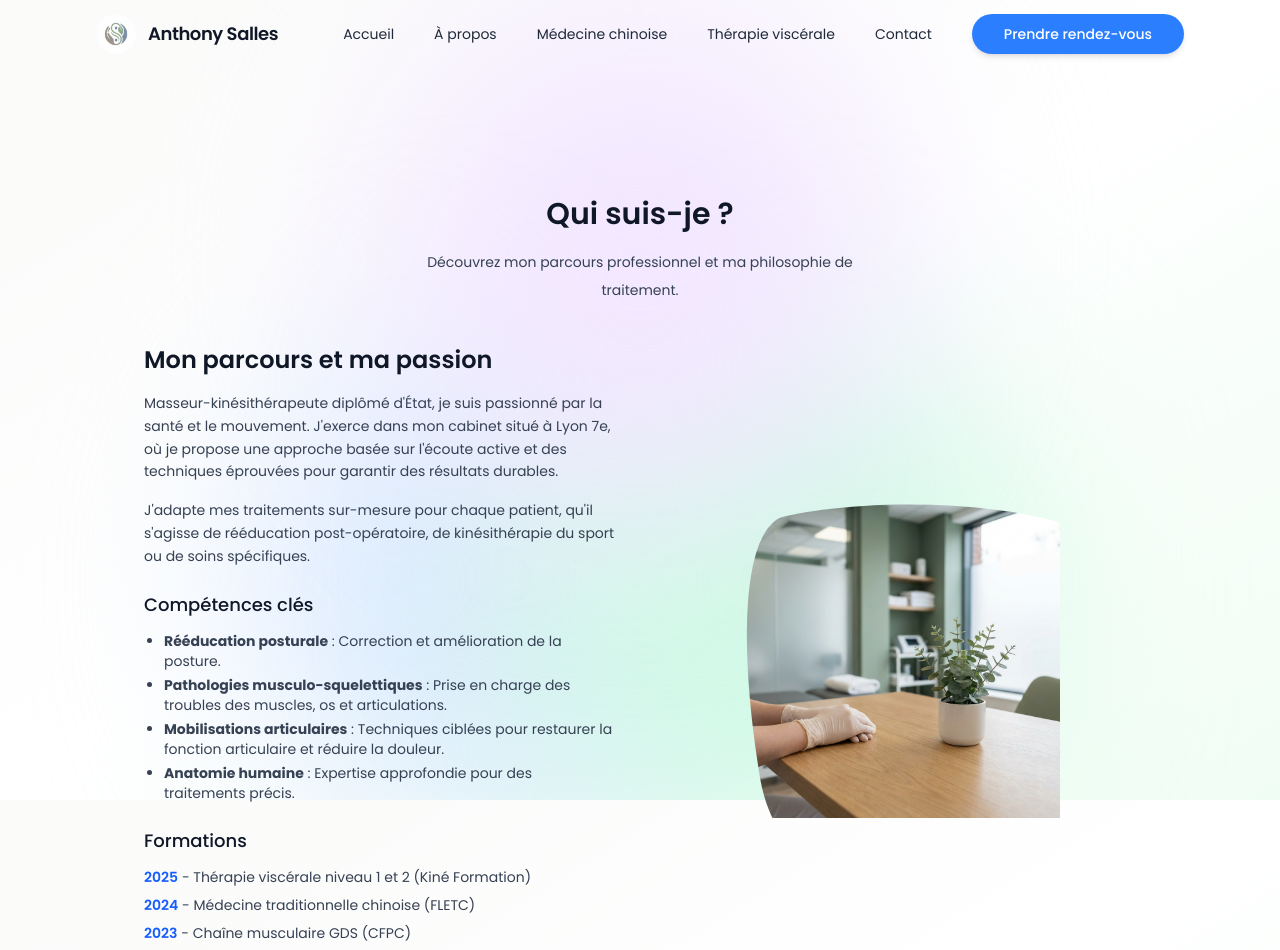
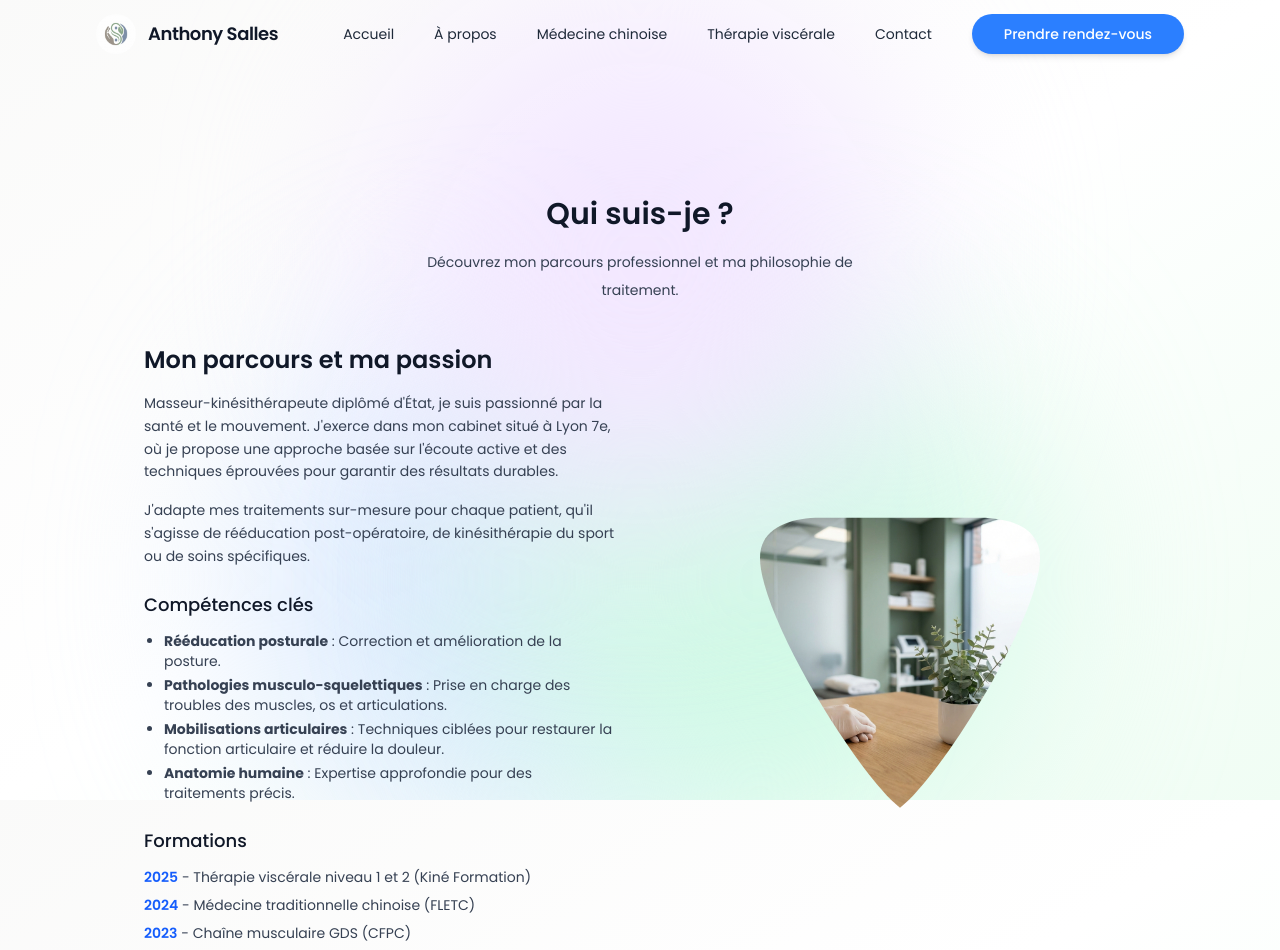
Before and after one commit to LTiollier/anthony-salles, a Next.js app: page /a-propos in a window 1280 px wide. Shown: the top 950 px of the page. Built offline with nearby package versions, Linux system fonts and the light colour scheme.

Commit message:
🎨 refine about page image shape to rounded triangle

```diff
--- a/sections/about-section.jsx
+++ b/sections/about-section.jsx
@@ -58,7 +58,7 @@ export default function AboutSection() {
                         height={400}
                         className="size-80 object-cover"
                         style={{
-                            clipPath: "path('M 40,20 C 120,0 280,0 360,40 C 400,100 380,320 280,380 C 180,440 40,400 20,280 C 0,160 0,40 40,20 Z')"
+                            clipPath: "path('M 160,310 C 120,280 20,120 20,60 C 20,30 50,20 80,20 L 240,20 C 270,20 300,30 300,60 C 300,120 200,280 160,310 Z')"
                         }}
                     />
                 </motion.div>
```
